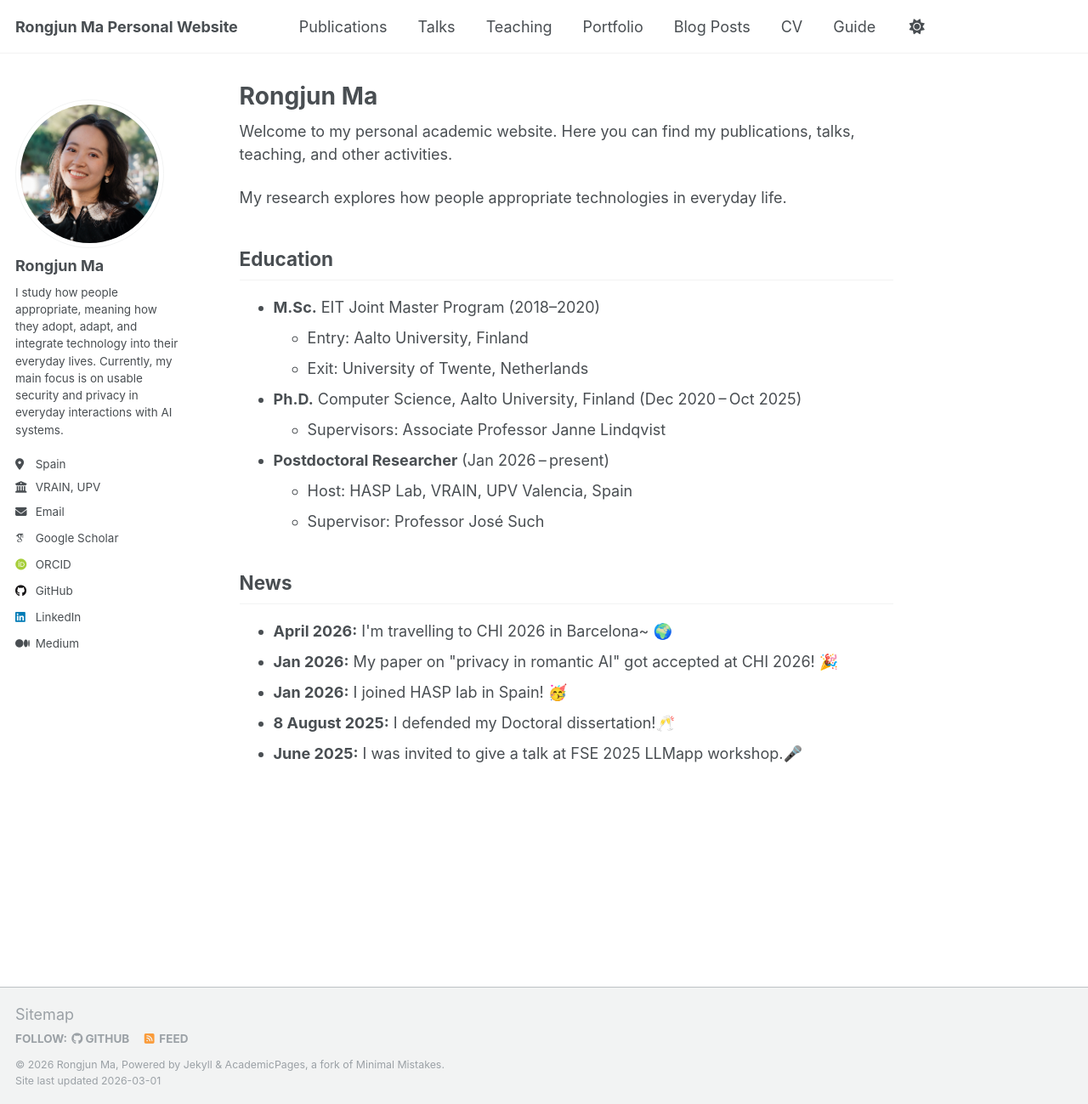
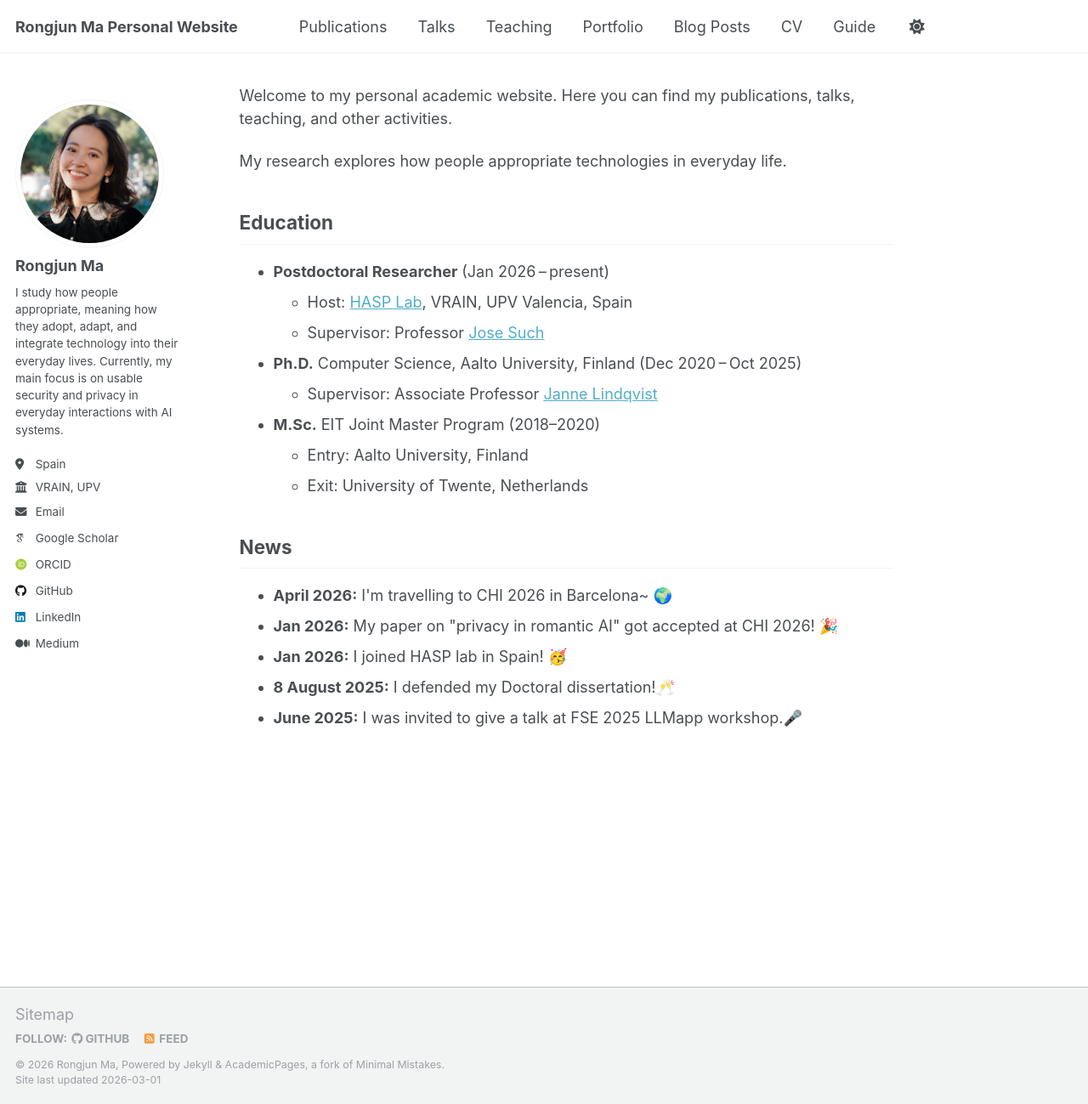
Before and after one commit to marongjun/marongjun.github.io, a Jekyll site: the page built from _pages/about.md, in a window 1280 px wide and 1299 px high. Shown: the whole window at 85% size. Built offline with Jekyll 4.4.1, drawn with Linux system fonts in a browser that asks for light colours; some web fonts are replaced.

Commit message:
added link

```diff
--- a/_pages/about.md
+++ b/_pages/about.md
@@ -12,22 +12,24 @@ Welcome to my personal academic website. Here you can find my publications, talk
 My research explores how people appropriate technologies in everyday life.
 
 ## Education
-
+- **Postdoctoral Researcher** (Jan 2026 – present)
+  - Host: [HASP Lab](https://hasp-lab.github.io/), VRAIN, UPV Valencia, Spain
+  - Supervisor: Professor [Jose Such](https://scholar.google.com/citations?user=xNr_IMUAAAAJ&hl=en&oi=ao)
+- **Ph.D.** Computer Science, Aalto University, Finland (Dec 2020 – Oct 2025)
+  - Supervisor: Associate Professor [Janne Lindqvist](https://scholar.google.com/citations?user=rOW28UoAAAAJ&hl=en&oi=ao)
 - **M.Sc.** EIT Joint Master Program (2018–2020)
   - Entry: Aalto University, Finland
   - Exit: University of Twente, Netherlands
-- **Ph.D.** Computer Science, Aalto University, Finland (Dec 2020 – Oct 2025)
-  - Supervisors: Associate Professor Janne Lindqvist
-- **Postdoctoral Researcher** (Jan 2026 – present)
-  - Host: HASP Lab, VRAIN, UPV Valencia, Spain
-  - Supervisor: Professor José Such
+
+
 
 <!-- news section: loaded from _data/news.yml -->
 {% assign updates = site.data.news %}
 {% if updates and updates.size > 0 %}
 ## News
 <ul class="site-news">
-  {% for item in updates %}
+  {%- comment -%} show at most 10 most recent entries {%- endcomment -%}
+  {% for item in updates limit:10 %}
     <li><strong>{{ item.date }}:</strong> {{ item.text }}</li>
   {% endfor %}
 </ul>
```
Also changed, not shown: other parts of _pages/about.md (+1 -1 lines).
